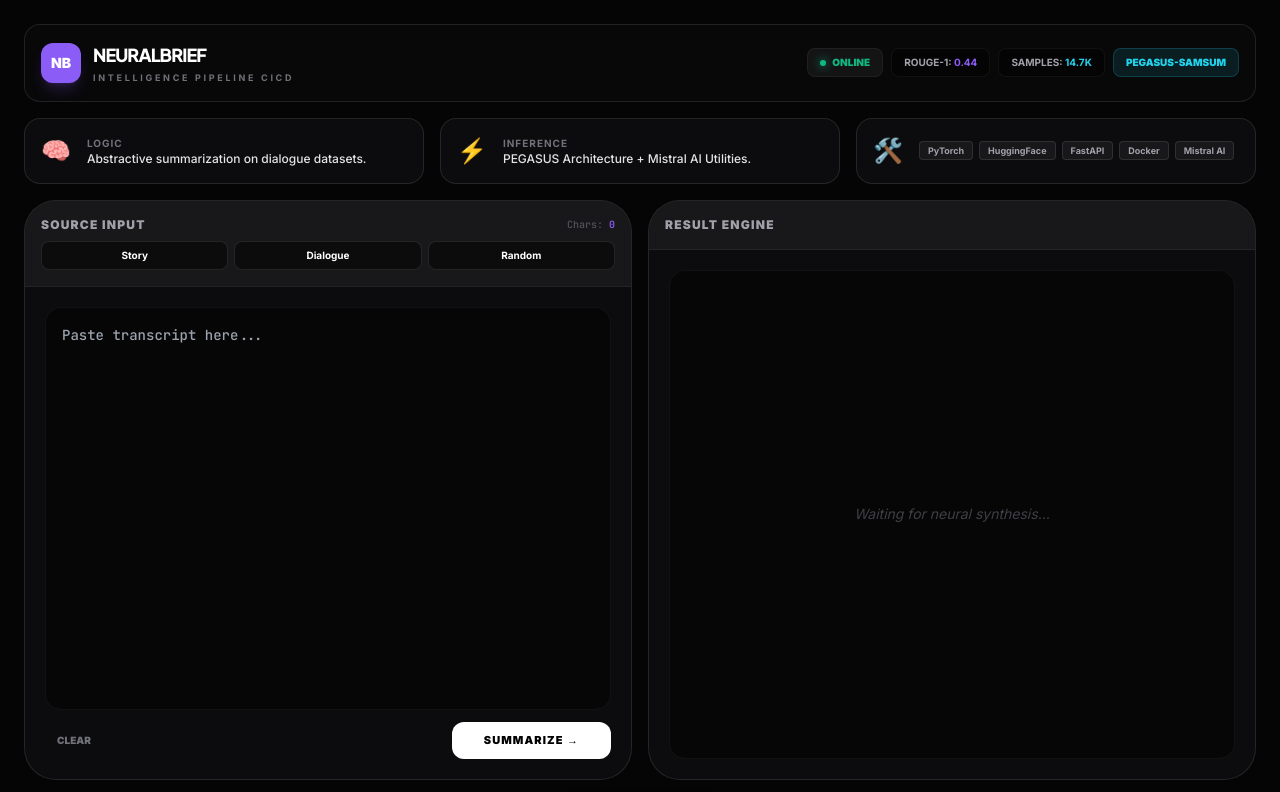
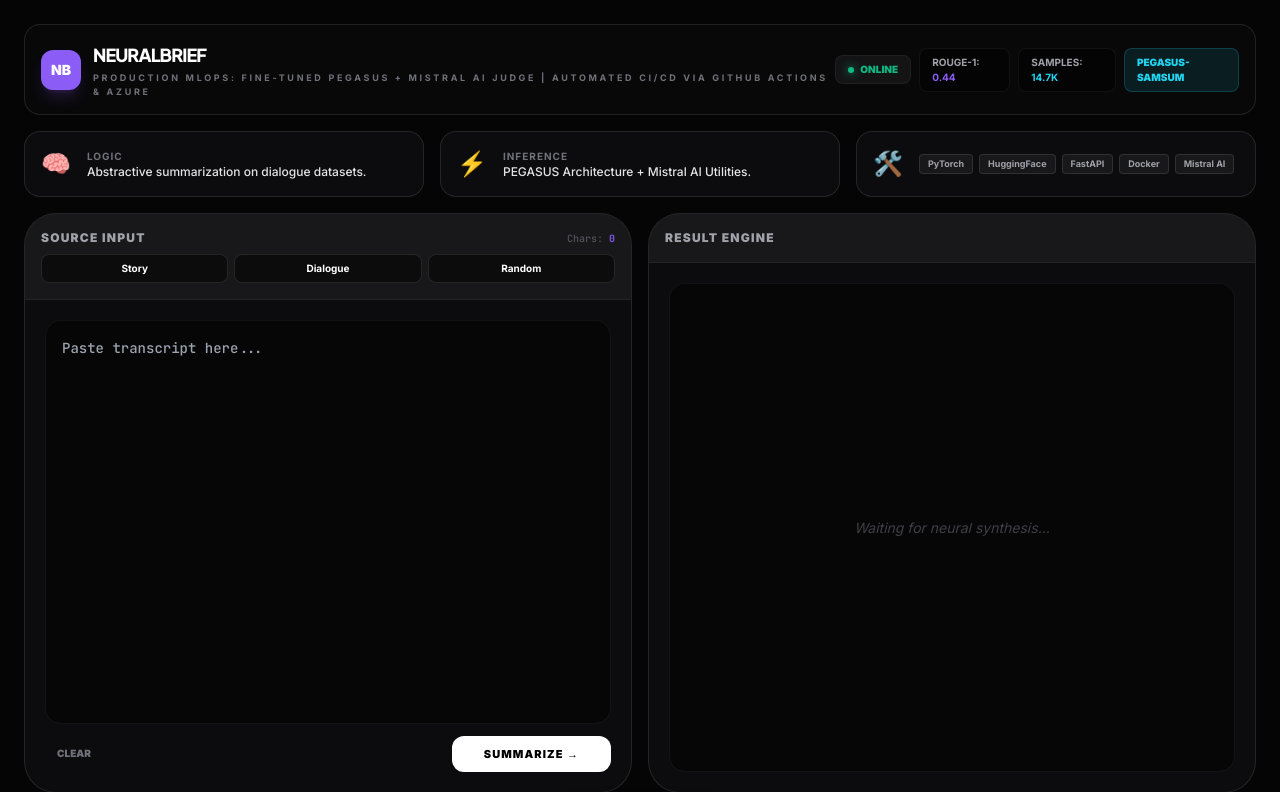
Before and after one commit to ZeroCipherX/text-insight-mlops-pipeline, a FastAPI app: page / in a window 1280 px wide. Shown: the top 792 px of the page. Run offline with FastAPI, Linux system fonts and the light colour scheme; parts of the project's set-up code (start-up, migrations or seed data) failed here and were passed over; some libraries are stand-ins or nearby versions.

Commit message:
Production-Grade Header & Branding

```diff
--- a/templates/index.html
+++ b/templates/index.html
@@ -109,7 +109,9 @@
       <div class="w-9 h-9 md:w-10 md:h-10 bg-accent rounded-xl flex items-center justify-center font-black text-white shadow-lg shadow-accent/20 text-sm flex-shrink-0">NB</div>
       <div>
         <h1 class="text-base md:text-lg font-brand font-extrabold tracking-tighter leading-none">NEURALBRIEF</h1>
-        <p class="text-[8px] md:text-[9px] text-zinc-500 uppercase tracking-[0.2em] md:tracking-[0.3em] font-bold mt-0.5">Intelligence Pipeline CICD</p>
+        <p class="text-[8px] md:text-[9px] text-zinc-500 uppercase tracking-[0.2em] md:tracking-[0.3em] font-bold mt-0.5">
+    Production MLOps: Fine-tuned PEGASUS + Mistral AI Judge | Automated CI/CD via GitHub Actions & Azure
+</p>
       </div>
     </div>
 
```
